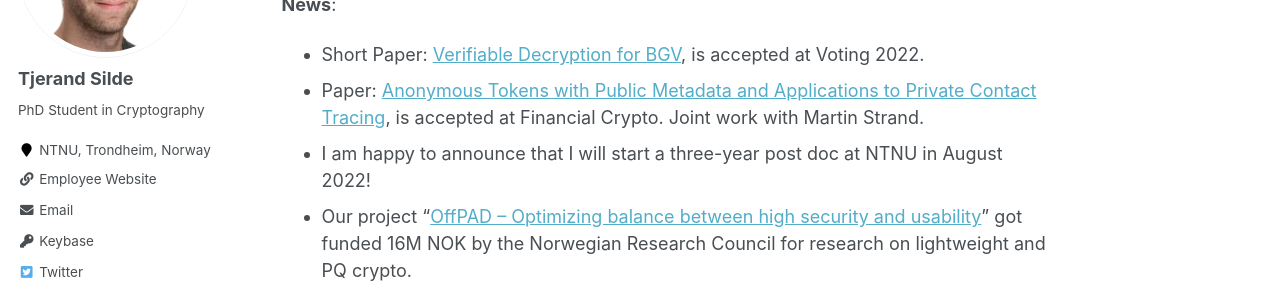
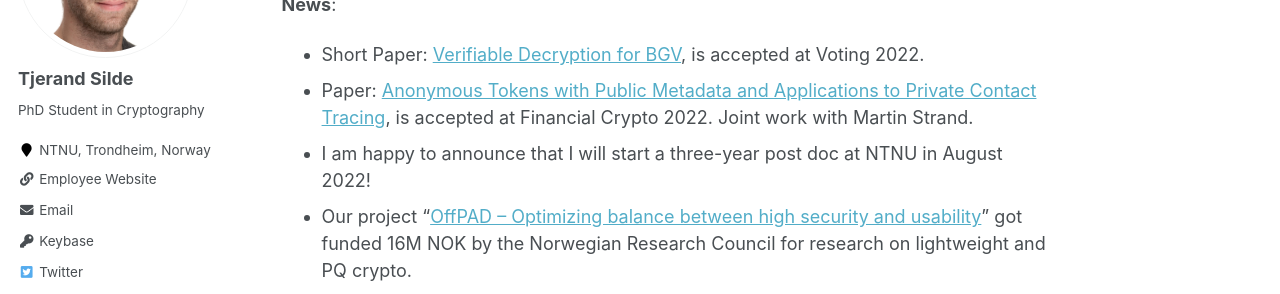
Before and after one commit to tjesi/tjesi.github.io, a Jekyll site: the page built from _pages/about.md, in a window 1280 px wide and 900 px high, scrolled down 670 px. Shown: the part 153-447 px from the top of the window. Built offline with Jekyll 4.4.1, drawn with Linux system fonts in a browser that asks for light colours; some web fonts are replaced.

Commit message:
Update about.md

```diff
--- a/_pages/about.md
+++ b/_pages/about.md
@@ -24,7 +24,7 @@
 
 **News**:
 - Short Paper: [Verifiable Decryption for BGV](https://eprint.iacr.org/2021/1693.pdf), is accepted at Voting 2022.
-- Paper: [Anonymous Tokens with Public Metadata and Applications to Private Contact Tracing](https://eprint.iacr.org/2021/203.pdf), is accepted at Financial Crypto. Joint work with Martin Strand.
+- Paper: [Anonymous Tokens with Public Metadata and Applications to Private Contact Tracing](https://eprint.iacr.org/2021/203.pdf), is accepted at Financial Crypto 2022. Joint work with Martin Strand.
 - I am happy to announce that I will start a three-year post doc at NTNU in August 2022!
 - Our project "[OffPAD -- Optimizing balance between high security and usability](https://prosjektbanken.forskningsradet.no/en/project/FORISS/321619)" got funded 16M NOK by the Norwegian Research Council for research on lightweight and PQ crypto.
 - Manuscript: [Verifiable Decryption in the Head](https://eprint.iacr.org/2021/558.pdf), is available on IACR ePrint. Joint work with Kristian Gjøsteen, Thomas Haines, Johannes Müller and Peter Rønne.
```
